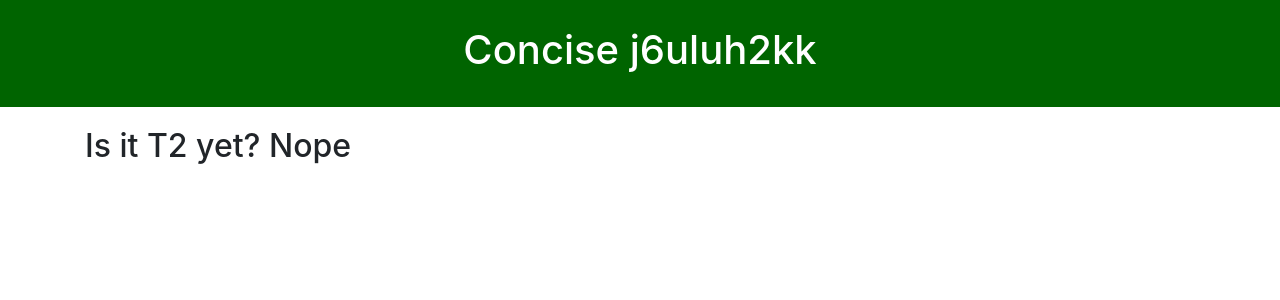
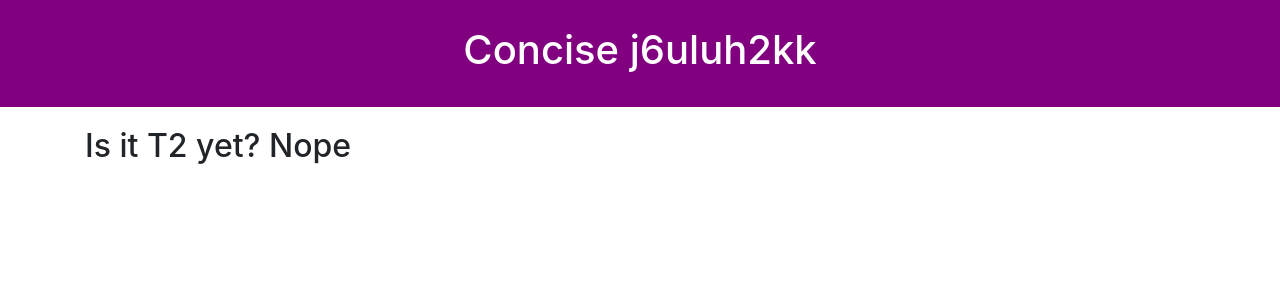
Before and after one commit to concise-ee/j6uluh2kk-team-10, a Next.js app in the folder my-app/: page / in a window 1280 px wide. Shown: the top 300 px of the page. Built offline with nearby package versions, Linux system fonts and the light colour scheme; no server answers.

Commit message:
purple header background.

```diff
--- a/my-app/styles/globals.css
+++ b/my-app/styles/globals.css
@@ -18,7 +18,7 @@ a {
 .header {
   width: 100%;
   padding: 2%;
-  background-color: rgb(0,100,0);
+  background-color: purple;
   color: white;
   text-align: center;
 }
```
